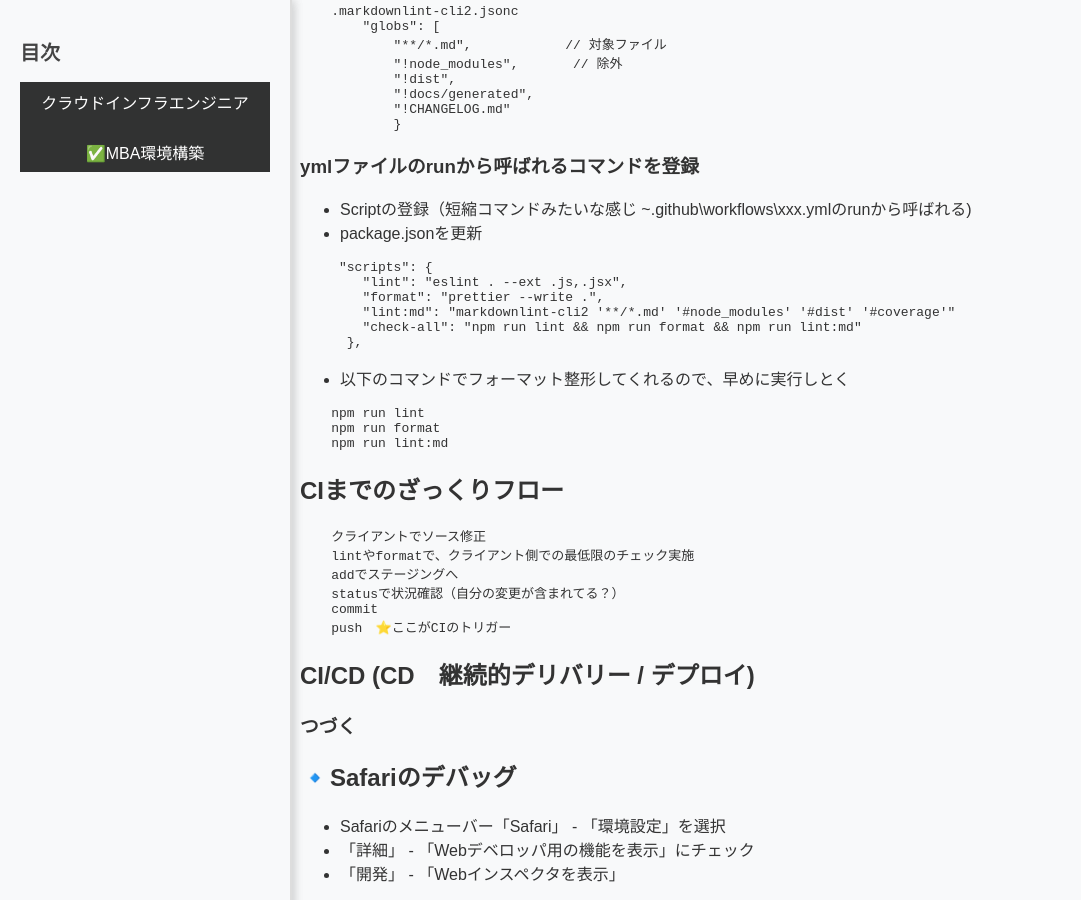
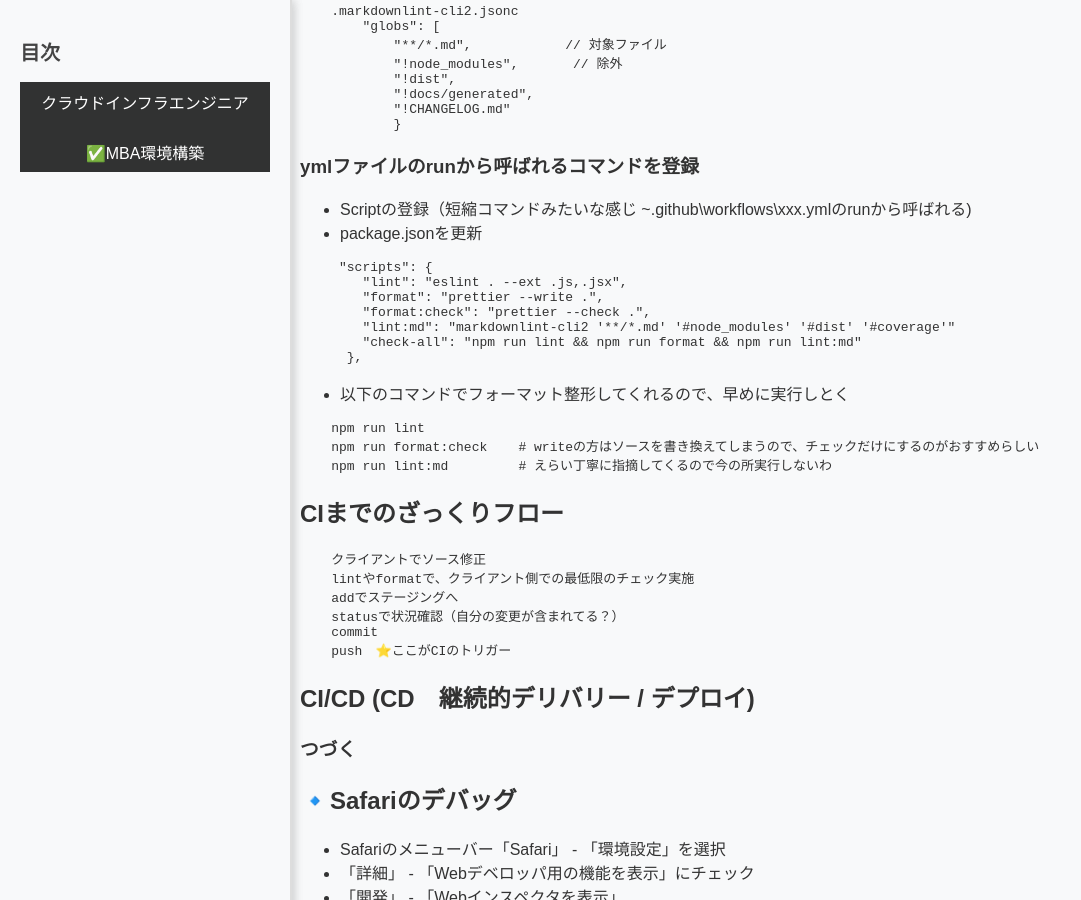
Before and after one commit to cloudrobo48/aws-cloud, a Jekyll site: the page built from docs/mac/mac-memo.md, in a window 1280 px wide and 900 px high, scrolled down 4302 px. Shown: the whole window, without its empty margins (0-1081 px from the left). Built offline with Jekyll 4.4.1, drawn with Linux system fonts in a browser that asks for light colours; our own code applies the rules of GitHub Pages for plain Markdown files.

Commit message:
update package.json

````diff
--- a/docs/mac/mac-memo.md
+++ b/docs/mac/mac-memo.md
@@ -253,6 +253,7 @@ layout: default
      "scripts": {
         "lint": "eslint . --ext .js,.jsx",
         "format": "prettier --write .",
+        "format:check": "prettier --check .",
         "lint:md": "markdownlint-cli2 '**/*.md' '#node_modules' '#dist' '#coverage'"
         "check-all": "npm run lint && npm run format && npm run lint:md"
       },
@@ -262,8 +263,8 @@ layout: default
 
 ```
     npm run lint
-    npm run format
-    npm run lint:md
+    npm run format:check    # writeの方はソースを書き換えてしまうので、チェックだけにするのがおすすめらしい
+    npm run lint:md         # えらい丁寧に指摘してくるので今の所実行しないわ
 ```
 
 ## CIまでのざっくりフロー
--- a/package.json
+++ b/package.json
@@ -10,6 +10,7 @@
     "test": "echo \"Error: no test specified\" && exit 1",
     "lint": "eslint . --ext .js,.jsx",
     "format": "prettier --write .",
+    "format:check": "prettier --check .",
     "lint:md": "markdownlint-cli2 '**/*.md' '#node_modules' '#dist' '#coverage'"
   },
   "repository": {
````
Also changed, not shown: .github/workflows/ci.yml.
